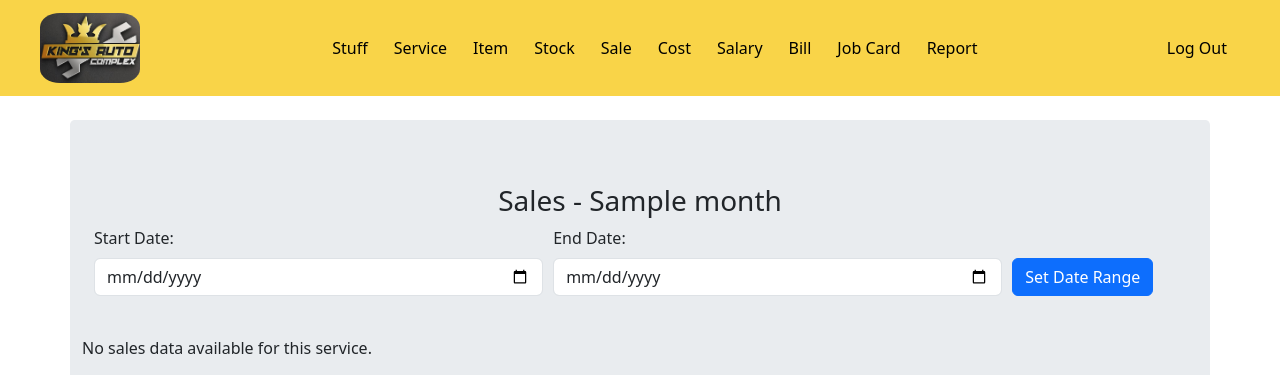
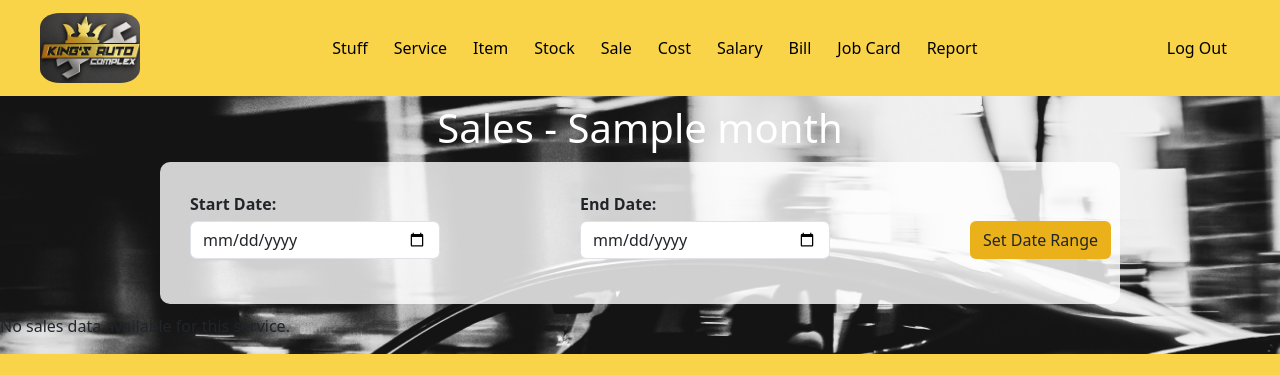
Before and after one commit to mdiibrahim/Kings-Auto-Complex-App, a Django app: template main/templates/main/sales-list-month.html in a window 1280 px wide. Shown: the top 375 px of the page. Run offline with Django 5.2, Linux system fonts and the light colour scheme; tables that the repository leaves empty hold one stand-in row (values such as "Sample post"); the template is opened without the code that fills it: values that come from a table or form of the project are taken from there, most other values are stand-ins (such as "Sample title", 1, 10 or a date in 2020).

Commit message:
all sale page done

```diff
--- a/main/templates/main/sales-list-month.html
+++ b/main/templates/main/sales-list-month.html
@@ -1,35 +1,139 @@
+
+{% load static %}
 <!DOCTYPE html>
 <html lang="en">
   <head>
     <meta charset="UTF-8" />
     <meta name="viewport" content="width=device-width, initial-scale=1.0" />
     <title>Sales</title>
-    <link
-      rel="stylesheet"
-      href="https://cdn.jsdelivr.net/npm/bootstrap@4.6.2/dist/css/bootstrap.min.css"
-    />
-    <script src="https://cdn.jsdelivr.net/npm/jquery@3.7.1/dist/jquery.slim.min.js"></script>
-    <script src="https://cdn.jsdelivr.net/npm/popper.js@1.16.1/dist/umd/popper.min.js"></script>
-    <script src="https://cdn.jsdelivr.net/npm/bootstrap@4.6.2/dist/js/bootstrap.bundle.min.js"></script>
+     <!-- Include Bootstrap 5 CSS -->
+    <link rel="stylesheet" href="https://cdn.jsdelivr.net/npm/bootstrap@5.3.0-alpha1/dist/css/bootstrap.min.css" />
     <style>
+      :root {
+        --primary-color: #eab11a;
+        --secondary-color: #f9d448;
+        --third-color: #f2f2f2;
+        --background-color: #000000;
+      }
+
+      /* Body styling with car background image */
       body {
-        font-family: Arial, sans-serif;
+        background: url('{% static "car_image.jpg" %}') no-repeat center center fixed;
+        background-size: cover;
       }
-      table th,
-      table td {
-        font-family: Arial, sans-serif;
-        font-size: 12px;
+
+      /* Container for the main content */
+      .container {
+        background-color: rgba(255, 255, 255, 0.8); /* Make background a little transparent */
+        padding: 50px;
+        border-radius: 10px;
+        margin-top: 10px;
+        margin-bottom: 50px;
+        max-width:   75% !important;
+        margin-left: auto;
+        margin-right: auto;
       }
+
+      /* Table styling */
+      table {
+        margin-top: 20px;
+
+      }
+
+      /* Header Styling */
+      .table th {
+        background-color: var(--primary-color);
+      }
+      .table thead {
+            background-color: var(--primary-color);
+
+      }
+
+      tr td {
+        color: #333 !important;
+        font-weight: 500;
+      }
+
+      /* Button Container for Edit, Delete, and Search form */
+      .btn-container {
+        display: flex;
+        justify-content: center;
+        gap: 10px;
+        margin-bottom: 20px;
+      }
+
+      .btn-login {
+        background-color: var(--primary-color) !important;
+        color: #000;
+        font-weight: 700;
+        border-radius: 50px;
+        padding: 10px 20px;
+        text-decoration: none;
+        transition: background-color 0.3s, transform 0.3s ease;
+      }
+
+      .btn-login:hover {
+        background-color: var(--secondary-color) !important;
+        transform: scale(1.05);
+      }
+
+      /* Styling for search form and button */
+      .search-form {
+        display: flex;
+        justify-content: center;
+        align-items: center;
+        gap: 10px;
+      }
+
+      .form-control {
+        max-width: 250px;
+      }
+
+      /* Adjusting input fields with labels above */
+      .form-group {
+        margin-bottom: 15px;
+      }
+
+      .form-group label {
+        display: block;
+        font-weight: bold;
+        margin-bottom: 5px;
+      }
+
+
+      /* Form Container for Date Range */
+      .form-container {
+        background-color: rgba(255, 255, 255, 0.8); /* Make background a little transparent */
+        padding: 30px;
+        border-radius: 10px;
+        margin: 10px;
+        max-width:   75% !important;
+        margin-left: auto;
+        margin-right: auto;
+      }
+
+      .form-row {
+        display: flex;
+        justify-content: space-around;
+        gap: 15px;
+      }
+
+      .form-group {
+        flex: 1;
+      }
+
+
+
     </style>
   </head>
 
   <body>
     {% include 'main/navbar.html' %}
-    <br />
-    <div class="jumbotron container">
-      <h3 class="text-center">Sales - {{ month }}</h3>
 
-      <div class="container form-container">
+    <div class=" ">
+      <h3 class="text-xl-center text-white my-2 fs-1">Sales - {{ month }}</h3>
+
+      <div class=" form-container">
         <form method="POST" action="">
           {% csrf_token %}
           <div class="form-row">
@@ -56,7 +160,7 @@
               />
             </div>
             <div class="form-group col-md-2 align-self-end">
-              <button type="submit" class="btn btn-primary">
+              <button type="submit" class="btn btn-login">
                 Set Date Range
               </button>
             </div>
@@ -64,12 +168,11 @@
         </form>
       </div>
 
-      <br />
 
       {% if sales %} {% for sale in sales %} {% if sale.1 %}
-      <div style="border: 1px solid black" class="container">
+      <div style="border: 1px solid black" class="container text-center">
         <h2>{{ sale.0 }}</h2>
-        <table class="table table-bordered">
+        <table class="table table-bordered ">
           <thead>
             <tr>
               <th>Date</th>
@@ -93,30 +196,33 @@
             </tr>
           </tbody>
         </table>
-        <br />
+
       </div>
 
       {% if forloop.last %}
       <!-- Check if it's the last iteration -->
-      <div class="grand-total">
+      <div class="grand-total fs-1 text-white text-xl-center my-4">
         <strong>Grand Total: {{ grand_total }}</strong>
       </div>
       {% endif %} {% if sale.1.has_other_pages %}
-      <div class="pagination">
-        <span class="step-links">
-          {% if sale.1.has_previous %}
-          <a href="?page={{ sale.1.previous_page_number }}">&laquo; first</a>
-          <a href="?page={{ sale.1.previous_page_number }}">previous</a>
-          {% endif %}
+      <!-- Pagination -->
+<div class="pagination-container d-flex justify-content-center align-items-center my-3">
+  {% if sale.1.has_previous %}
+    <a href="?page={{ sale.1.previous_page_number }}" class="btn btn-login mx-1">&laquo; First</a>
+    <a href="?page={{ sale.1.previous_page_number }}" class="btn btn-login mx-1">Previous</a>
+  {% endif %}
 
-          <span class="current-page">{{ sale.1.number }}</span>
+  <!-- Display the current page number -->
+  <span class="current-page mx-2 py-1 px-3 border rounded bg-light text-dark font-weight-bold">
+    Page {{ sale.1.number }} of {{ sale.1.paginator.num_pages }}
+  </span>
 
-          {% if sale.1.has_next %}
-          <a href="?page={{ sale.1.next_page_number }}">next</a>
-          <a href="?page={{ sale.1.paginator.num_pages }}">last &raquo;</a>
-          {% endif %}
-        </span>
-      </div>
+  {% if sale.1.has_next %}
+    <a href="?page={{ sale.1.next_page_number }}" class="btn btn-login mx-1">Next</a>
+    <a href="?page={{ sale.1.paginator.num_pages }}" class="btn btn-login mx-1">Last &raquo;</a>
+  {% endif %}
+</div>
+
       {% endif %} {% else %}
       <p>No sales data available for this service.</p>
       {% endif %} {% endfor %} {% else %}
@@ -124,5 +230,7 @@
       {% endif %}
     </div>
     {% include 'main/footer.html' %}
+      <!-- Bootstrap 5 JS (No jQuery required) -->
+    <script src="https://cdn.jsdelivr.net/npm/bootstrap@5.3.0-alpha1/dist/js/bootstrap.bundle.min.js"></script>
   </body>
 </html>
```
